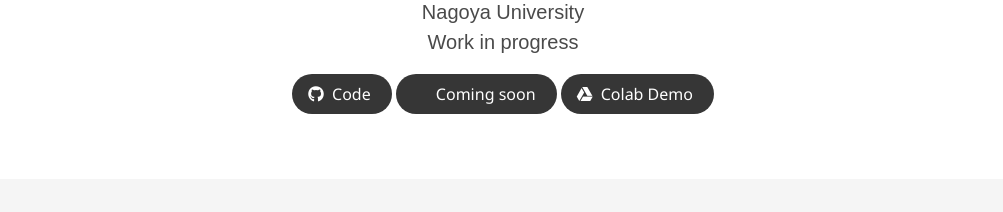
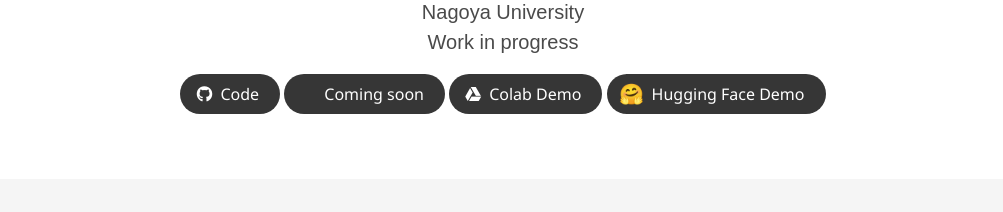
Before and after one commit to SZucchini/AthleticsPose, a plain HTML site: page index.html in a window 1280 px wide. Shown: the part 519-731 px from the top of the page, without its empty margins (137-1140 px from the left). Drawn offline with nearby package versions, Linux system fonts and the light colour scheme; some icons are missing; a web font is replaced by a local one.

Commit message:
add demo link

```diff
--- a/index.html
+++ b/index.html
@@ -130,6 +130,14 @@
                       <i class="fab fa-google-drive"></i>
                     </span>
                     <span>Colab Demo</span>
+                  </a>
+                </span>
+
+                <span class="link-block">
+                  <a href="https://huggingface.co/spaces/SZucchini/AthleticsPose" target="_blank"
+                    class="external-link button is-normal is-rounded is-dark">
+                    <span class="icon" style="vertical-align: middle; font-size: 20px;">🤗</span>
+                    <span style="vertical-align: middle;">Hugging Face Demo</span>
                   </a>
                 </span>
               </div>
```
